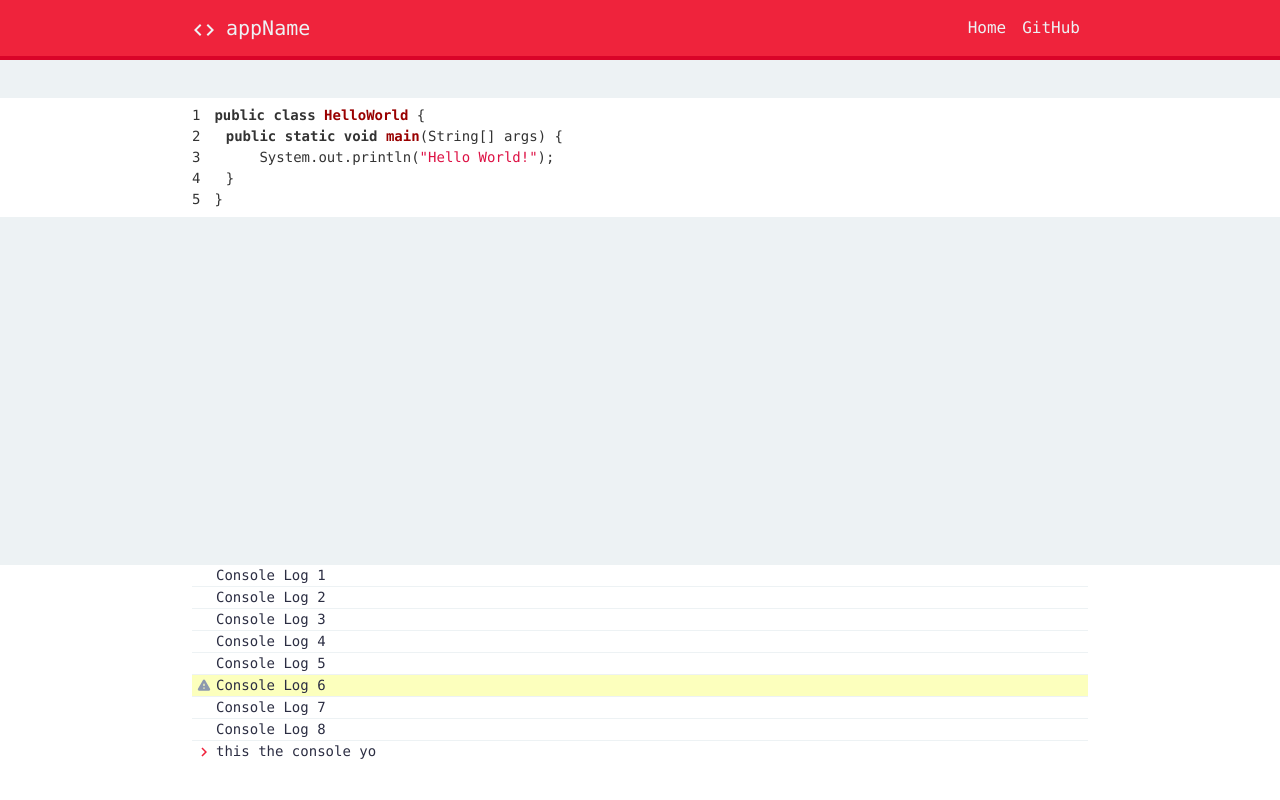
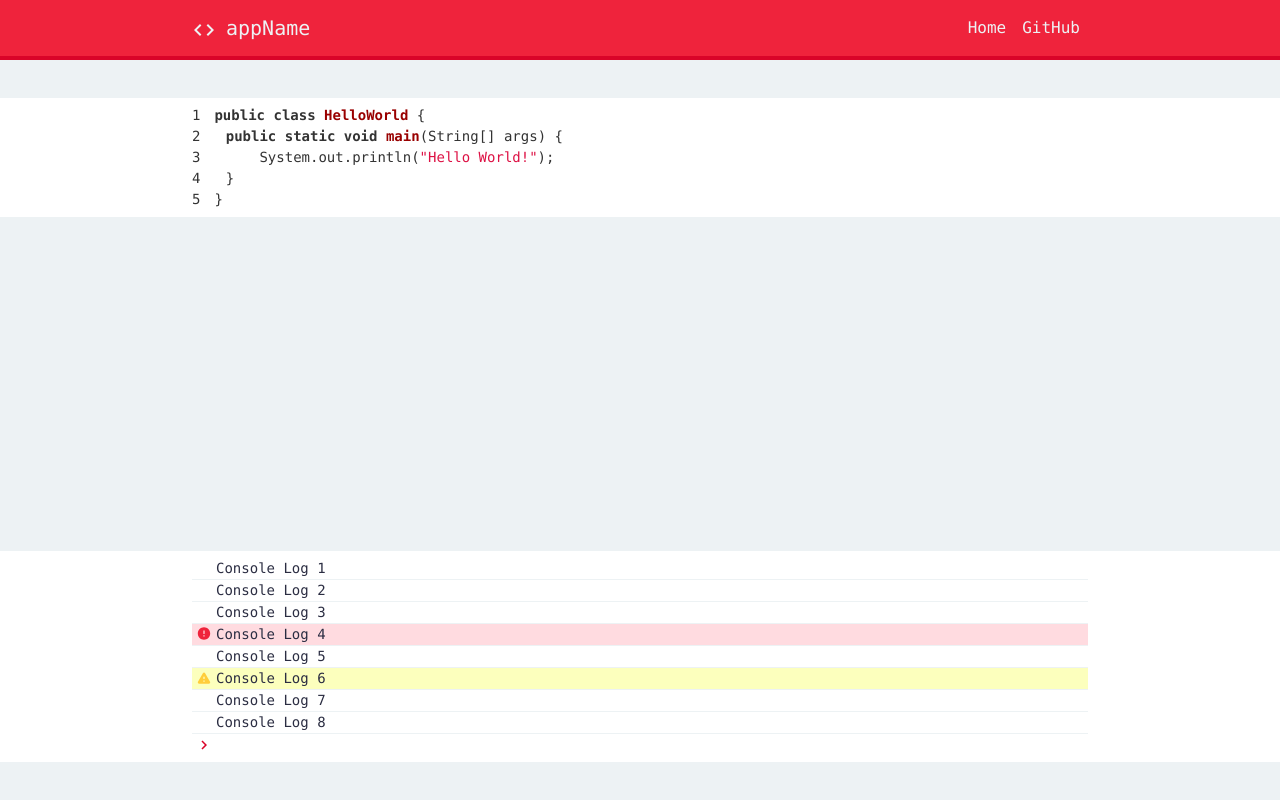
Before and after one commit to anoojlal/HFCYTHW, a React (Create React App) app in the folder idk-yet/: page /solo in a window 1280 px wide. Built offline with nearby package versions, Linux system fonts and the light colour scheme.

Commit message:
error console logs styled

```diff
--- a/idk-yet/src/components/Console.js
+++ b/idk-yet/src/components/Console.js
@@ -11,6 +11,7 @@ import {
 } from "reactstrap";
 import ArrowRight from "@material-ui/icons/KeyboardArrowRight";
 import WarningIcon from "@material-ui/icons/WarningRounded";
+import ErrorIcon from "@material-ui/icons/ErrorRounded";
 
 /*
   What's displayed in the console:
@@ -40,6 +41,11 @@ export default class Console extends React.Component {
           text: "Console Log " + i,
           type: "warning"
         });
+      } else if (i === 4) {
+        logs.push({
+          text: "Console Log " + i,
+          type: "error"
+        });
       } else {
         logs.push({
           text: "Console Log " + i,
@@ -48,7 +54,7 @@ export default class Console extends React.Component {
       }
     }
 
-    this.setState({logs: logs});
+    this.setState({ logs: logs });
   }
 
   render() {
@@ -57,11 +63,20 @@ export default class Console extends React.Component {
     return (
       <div className="console">
         <div className="sticky">
-          {logs.map((log) => {
+          {logs.map(log => {
             if (log.type === "warning") {
               return (
                 <div className="log warning">
                   <WarningIcon className="warningIcon" />
+                  {log.text}
+                </div>
+              );
+            }
+
+            if (log.type === "error") {
+              return (
+                <div className="log error">
+                  <ErrorIcon className="errorIcon" />
                   {log.text}
                 </div>
               );
@@ -74,8 +89,7 @@ export default class Console extends React.Component {
               </div>
             );
           })}
-          <ArrowRight className="arrowRight"/>
-          this the console yo
+          <ArrowRight className="arrowRight" />
         </div>
       </div>
     );
--- a/idk-yet/src/css/Console.css
+++ b/idk-yet/src/css/Console.css
@@ -5,19 +5,27 @@
 
 .arrowRight {
     height: 0.75em !important;
-    color: #EF233C !important;
+    color: #D90429 !important;
 }
 
 .warningIcon {
     height: 0.75em !important;
-    color: #8D99AE !important;
+    color: #ffcd3b !important;
+    padding-bottom: 0.1em;
+}
+
+.errorIcon {
+    height: 0.72em !important;
+    color: #EF233C !important;
     padding-bottom: 0.1em;
 }
 
 .sticky {
+    padding-top: 7px;
+    padding-bottom: 7px;
     padding-left: 15% !important;
     padding-right: 15% !important;
-    padding-bottom: 3% !important;
+    margin-bottom: 3% !important;
     background: white !important;
     width: 100%;
     position: fixed;
@@ -31,3 +39,7 @@
 .warning {
     background: #fcffbd;
 }
+
+.error {
+    background: #ffdbe0;
+}
--- a/idk-yet/src/css/Solo.css
+++ b/idk-yet/src/css/Solo.css
@@ -1,6 +1,5 @@
 .solo {
     margin-top: 3% !important;
-    margin-bottom: 3% !important;
     margin-left: 0% !important;
     margin-right: 0% !important;
     font-family: source-code-pro, Menlo, Monaco, Consolas, "Courier New",
```
